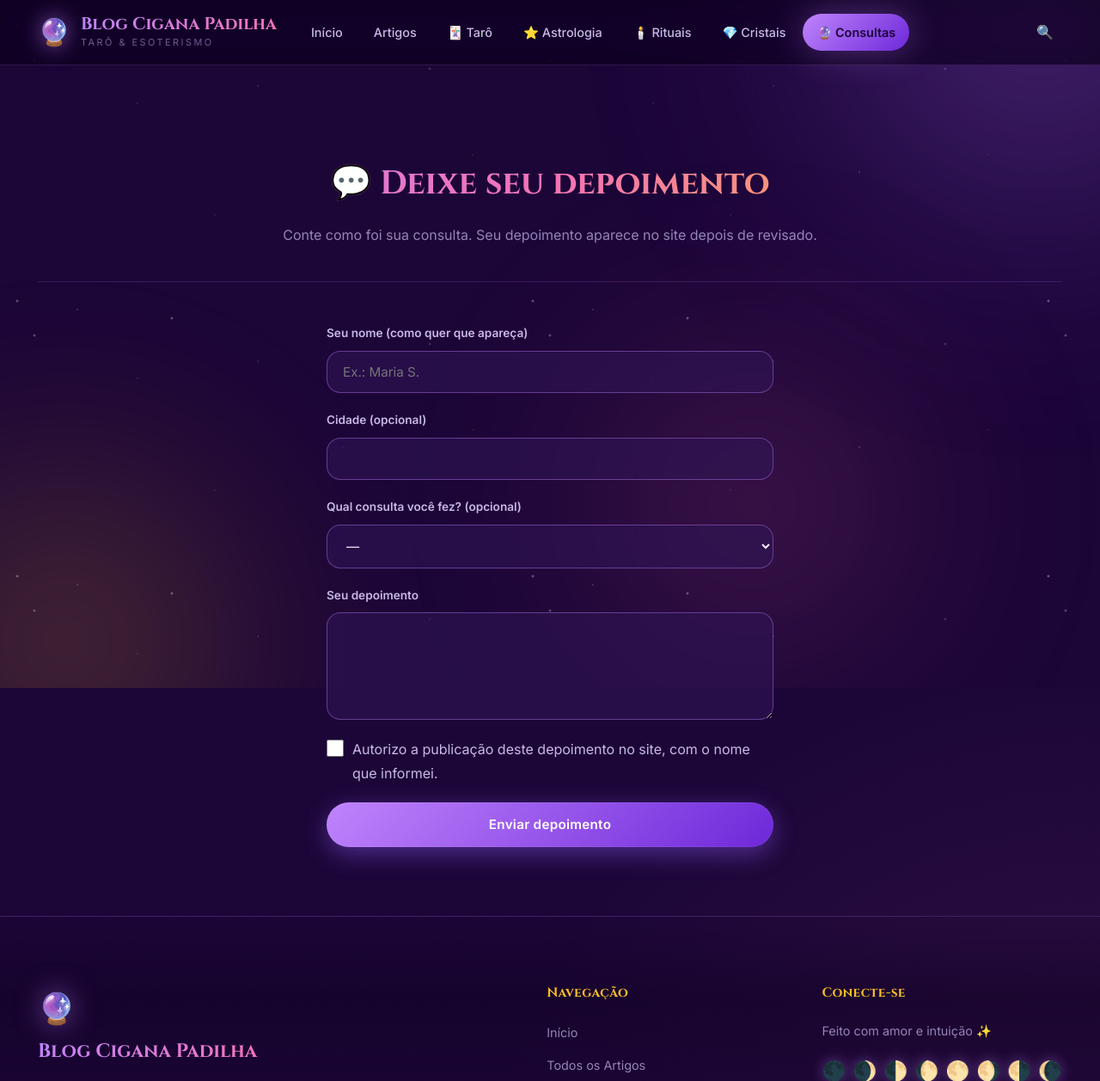
After one commit to lloupp/blogciganapadilha, a Django app: page /consultas/depoimento/ in a window 1280 px wide. The commit adds this page. Shown: the top 1257 px of the page at 86% size. Run offline with Django 4.2, Linux system fonts and the light colour scheme; data that the repository does not hold is empty.

Commit message:
feat: varios videos por post (YouTube e Instagram) e depoimentos
- Modelo Video substitui Post.video_url; migracao copia os videos existentes
- Embed de Reels/posts do Instagram em formato vertical
- Depoimentos com formulario publico, aprovacao no admin, aviso no Telegram
  e sorteio de 3 aprovados na home e na pagina de consultas
- Link de depoimento para cliente com consulta paga (status e fim do chat)

Co-Authored-By: Claude Opus 5.5 <noreply@anthropic.com>

```diff
--- a/consultas/forms.py
+++ b/consultas/forms.py
@@ -43,3 +43,44 @@ class MensagemForm(forms.Form):
             'max_length': 'A mensagem pode ter no máximo %(limit_value)d caracteres.',
         },
     )
+
+
+class DepoimentoForm(forms.Form):
+    nome = forms.CharField(
+        label='Seu nome (como quer que apareça)',
+        max_length=60,
+        widget=forms.TextInput(attrs={'class': 'form-input', 'placeholder': 'Ex.: Maria S.'}),
+    )
+    cidade = forms.CharField(
+        label='Cidade (opcional)',
+        max_length=80,
+        required=False,
+        widget=forms.TextInput(attrs={'class': 'form-input'}),
+    )
+    tipo_consulta = forms.ModelChoiceField(
+        label='Qual consulta você fez? (opcional)',
+        queryset=None,
+        required=False,
+        empty_label='—',
+        widget=forms.Select(attrs={'class': 'form-input'}),
+    )
+    texto = forms.CharField(
+        label='Seu depoimento',
+        min_length=20,
+        max_length=800,
+        widget=forms.Textarea(attrs={'class': 'form-input', 'rows': 5}),
+        error_messages={'min_length': 'Escreva um pouquinho mais (pelo menos %(limit_value)d letras).'},
+    )
+    autorizo = forms.BooleanField(
+        label='Autorizo a publicação deste depoimento no site, com o nome que informei.',
+        error_messages={'required': 'Precisamos da sua autorização para publicar.'},
+    )
+    # Armadilha para robôs: campo escondido que pessoas não preenchem.
+    site = forms.CharField(required=False, widget=forms.TextInput(attrs={
+        'tabindex': '-1', 'autocomplete': 'off',
+    }))
+
+    def __init__(self, *args, **kwargs):
+        super().__init__(*args, **kwargs)
+        from .models import TipoConsulta
+        self.fields['tipo_consulta'].queryset = TipoConsulta.objects.filter(ativo=True)
--- a/consultas/urls.py
+++ b/consultas/urls.py
@@ -6,6 +6,7 @@ app_name = 'consultas'
 
 urlpatterns = [
     path('', views.lista, name='lista'),
+    path('depoimento/', views.depoimento, name='depoimento'),
     path('sucesso/', views.sucesso, name='sucesso'),
     path('pendente/', views.pendente, name='pendente'),
     path('erro/', views.erro, name='erro'),
--- a/consultas/views.py
+++ b/consultas/views.py
@@ -24,10 +24,10 @@ from django.views.decorators.cache import never_cache
 from django.views.decorators.csrf import csrf_exempt
 from django.views.decorators.http import require_GET, require_POST
 
-from .avisos import avisar_pagamento
+from .avisos import avisar_depoimento, avisar_pagamento
 from .emails import email_pagamento_confirmado, email_pedido_recebido
-from .forms import MensagemForm, SolicitarConsultaForm
-from .models import Atendente, Consulta, Conversa, Mensagem, TipoConsulta
+from .forms import DepoimentoForm, MensagemForm, SolicitarConsultaForm
+from .models import Atendente, Consulta, Conversa, Depoimento, Mensagem, TipoConsulta
 
 logger = logging.getLogger(__name__)
 
@@ -67,6 +67,10 @@ def _throttle_excedido(request, chave, limite=THROTTLE_LIMITE, janela=THROTTLE_J
     except ValueError:
         cache.set(cache_key, 1, janela)
     return False
+
+
+def _depoimento_url(consulta):
+    return f"{reverse('consultas:depoimento')}?ref={consulta.referencia}"
 
 
 def _whatsapp_url(consulta):
@@ -298,6 +302,7 @@ def lista(request):
     tipos = TipoConsulta.objects.filter(ativo=True)
     context = {
         'tipos': tipos,
+        'depoimentos': Depoimento.objects.aleatorios(),
         'mp_configurado': bool(settings.MERCADOPAGO_ACCESS_TOKEN),
     }
     return render(request, 'consultas/lista.html', context)
@@ -342,6 +347,44 @@ def solicitar(request, slug):
         return redirect(consulta.get_status_url())
 
     return render(request, 'consultas/solicitar.html', {'tipo': tipo, 'form': SolicitarConsultaForm()})
+
+
+def depoimento(request):
+    """Formulário público de depoimento. Só aparece no site depois de aprovado.
+
+    Com ?ref=<referência> de uma consulta paga, o depoimento fica marcado como
+    de cliente confirmada e o formulário já vem preenchido.
+    """
+    consulta = _buscar_consulta(request.GET.get('ref') or request.POST.get('ref'))
+    if consulta and consulta.status != 'aprovado':
+        consulta = None
+
+    if request.method == 'POST':
+        form = DepoimentoForm(request.POST)
+        if form.data.get('site'):
+            # Robô preencheu o campo escondido: finge que deu certo.
+            return render(request, 'consultas/depoimento_obrigado.html')
+        if form.is_valid() and _throttle_excedido(request, 'depoimento', limite=3, janela=3600):
+            messages.error(request, 'Recebemos vários depoimentos seguidos daqui. Tente de novo mais tarde.')
+        elif form.is_valid():
+            dados = form.cleaned_data
+            dep = Depoimento.objects.create(
+                nome=dados['nome'],
+                cidade=dados['cidade'],
+                texto=dados['texto'],
+                tipo_consulta=dados['tipo_consulta'] or (consulta.tipo_consulta if consulta else None),
+                consulta=consulta,
+            )
+            avisar_depoimento(dep)
+            return render(request, 'consultas/depoimento_obrigado.html')
+    else:
+        inicial = {}
+        if consulta:
+            inicial = {'nome': (consulta.nome_cliente.split() or [''])[0].title(),
+                       'tipo_consulta': consulta.tipo_consulta_id}
+        form = DepoimentoForm(initial=inicial)
+
+    return render(request, 'consultas/depoimento.html', {'form': form, 'consulta': consulta})
 
 
 def sucesso(request):
@@ -394,6 +437,7 @@ def status(request, referencia):
     context = {
         'consulta': consulta,
         'whatsapp_url': _whatsapp_url(consulta) if aprovado else '',
+        'depoimento_url': _depoimento_url(consulta) if aprovado else '',
         'auto_refresh': auto_refresh,
         'pix': pix,
         'pix_vencido': pix and consulta.pix_expira_em and consulta.pix_expira_em < timezone.now(),
@@ -628,6 +672,7 @@ def chat(request, referencia):
         'conversa': conversa,
         'atendente': conversa.atendente,
         'whatsapp_url': _whatsapp_url(consulta),
+        'depoimento_url': _depoimento_url(consulta),
     }
     return _noindex(render(request, 'consultas/chat.html', context))
 
--- a/core/views.py
+++ b/core/views.py
@@ -3,6 +3,7 @@ from django.core.paginator import Paginator
 from django.db.models import Q
 from django.http import HttpResponse
 from django.urls import reverse
+from consultas.models import Depoimento
 from .models import Post, Categoria, Tag
 
 
@@ -77,6 +78,7 @@ def home(request):
         'posts_destaque': posts_destaque,
         'posts_recentes': posts_recentes,
         'categorias': categorias,
+        'depoimentos': Depoimento.objects.aleatorios(),
     }
     return render(request, 'core/home.html', context)
 
--- a/static/css/style.css
+++ b/static/css/style.css
@@ -1334,13 +1334,16 @@ html {
 }
 
 /* ---------------------------------------------------------
-   21. YOUTUBE VIDEO EMBED
-   --------------------------------------------------------- */
+   21. VIDEO EMBEDS (YouTube / Instagram)
+   --------------------------------------------------------- */
+.post-video-wrap {
+    margin: 32px 0;
+}
+
 .post-video {
     position: relative;
     width: 100%;
     padding-bottom: 56.25%;
-    margin: 32px 0;
     border-radius: var(--r-lg);
     overflow: hidden;
     background: #000;
@@ -1355,6 +1358,85 @@ html {
     width: 100%;
     height: 100%;
     border: 0;
+}
+
+/* ---------------------------------------------------------
+   21b. Instagram: formato vertical, centralizado */
+.post-video--instagram {
+    max-width: 400px;
+    height: 720px;
+    padding-bottom: 0;
+    margin: 0 auto;
+    background: #fff;
+}
+
+.post-video-caption {
+    margin-top: 10px;
+    text-align: center;
+    font-size: 0.9rem;
+    opacity: 0.75;
+}
+
+/* ---------------------------------------------------------
+   21c. DEPOIMENTOS */
+.depoimentos-grid {
+    display: grid;
+    grid-template-columns: repeat(auto-fit, minmax(260px, 1fr));
+    gap: 24px;
+}
+
+.depoimento-card {
+    margin: 0;
+    padding: 24px;
+    border-radius: var(--r-lg);
+    border: 1px solid var(--border-glass);
+    box-shadow: var(--shadow-lg);
+    display: flex;
+    flex-direction: column;
+    justify-content: space-between;
+    gap: 16px;
+}
+
+.depoimento-texto {
+    margin: 0;
+    font-style: italic;
+    line-height: 1.6;
+}
+
+.depoimento-autor {
+    color: var(--gold);
+    font-size: 0.95rem;
+}
+
+.depoimento-tipo {
+    display: block;
+    margin-top: 4px;
+    font-size: 0.85rem;
+    opacity: 0.75;
+}
+
+.campo-escondido {
+    position: absolute;
+    left: -9999px;
+    width: 1px;
+    height: 1px;
+    overflow: hidden;
+}
+
+.form-check label {
+    display: flex;
+    gap: 10px;
+    align-items: flex-start;
+    cursor: pointer;
+}
+
+.form-check input[type="checkbox"] {
+    flex-shrink: 0;
+    width: 20px;
+    height: 20px;
+    margin-top: 3px;
+    accent-color: var(--gold);
+    cursor: pointer;
 }
 
 /* ---------------------------------------------------------
--- a/templates/consultas/chat.html
+++ b/templates/consultas/chat.html
@@ -56,6 +56,7 @@
 
     <div class="chat-fim" data-chat="fim" hidden>
         <p>Esta consulta foi encerrada. Obrigada pela confiança! 🌙</p>
+        {% if depoimento_url %}<p>Gostou? <a href="{{ depoimento_url }}">Deixe seu depoimento</a>, ele ajuda muito outras pessoas.</p>{% endif %}
         <a href="{% url 'consultas:lista' %}" class="btn btn-primary">Contratar nova consulta</a>
     </div>
 </section>
--- /dev/null
+++ b/templates/consultas/depoimento.html
@@ -0,0 +1,29 @@
+{% extends 'base.html' %}
+{% block title %}💬 Deixe seu depoimento - Blog Cigana Padilha{% endblock %}
+
+{% block content %}
+<div class="page-header">
+    <h1 class="page-title"><span class="emoji">💬</span> Deixe seu depoimento</h1>
+    <p class="page-subtitle">Conte como foi sua consulta. Seu depoimento aparece no site depois de revisado.</p>
+</div>
+
+<form method="post" class="consulta-form">
+    {% csrf_token %}
+    {% if consulta %}<input type="hidden" name="ref" value="{{ consulta.referencia }}">{% endif %}
+    <div class="campo-escondido" aria-hidden="true">
+        <label for="{{ form.site.id_for_label }}">Não preencha</label>{{ form.site }}
+    </div>
+    {% for campo in form %}{% if campo.name != 'site' %}
+    <div class="form-group{% if campo.name == 'autorizo' %} form-check{% endif %}">
+        {% if campo.name == 'autorizo' %}
+            <label>{{ campo }} {{ campo.label }}</label>
+        {% else %}
+            <label for="{{ campo.id_for_label }}" class="form-label">{{ campo.label }}</label>
+            {{ campo }}
+        {% endif %}
+        {{ campo.errors }}
+    </div>
+    {% endif %}{% endfor %}
+    <button type="submit" class="btn btn-primary">Enviar depoimento</button>
+</form>
+{% endblock %}
--- a/templates/consultas/lista.html
+++ b/templates/consultas/lista.html
@@ -45,4 +45,6 @@
     </div>
     {% endfor %}
 </div>
+
+{% include 'consultas/_depoimentos.html' %}
 {% endblock %}
--- a/templates/consultas/status.html
+++ b/templates/consultas/status.html
@@ -24,6 +24,9 @@
 </div>
 {% if chat_url %}
     {% include 'consultas/_chat_cta.html' %}
+{% endif %}
+{% if depoimento_url %}
+<p class="card-text" style="text-align: center;">Depois da consulta, se quiser, <a href="{{ depoimento_url }}">deixe seu depoimento</a>. 💬</p>
 {% endif %}
 {% elif pix and pix_vencido %}
 <div class="page-header">
--- a/templates/core/home.html
+++ b/templates/core/home.html
@@ -87,6 +87,8 @@
     </div>
 </section>
 
+{% if depoimentos %}{% include 'consultas/_depoimentos.html' %}{% endif %}
+
 <!-- Categorias -->
 {% if categorias %}
 <section class="section categories-section" aria-label="Categorias">
```
Also changed, not shown: consultas/admin.py (+30 -1 lines), consultas/avisos.py (+13 -0 lines), consultas/models.py (+38 -0 lines), core/admin.py (+11 -2 lines), core/models.py (+62 -23 lines), templates/consultas/_depoimentos.html (added, +20 -0 lines), templates/consultas/depoimento_obrigado.html (added, +12 -0 lines), templates/core/post_detail.html (+9 -5 lines), consultas/migrations/0006_depoimentos.py (added), core/migrations/0003_videos.py (added).
